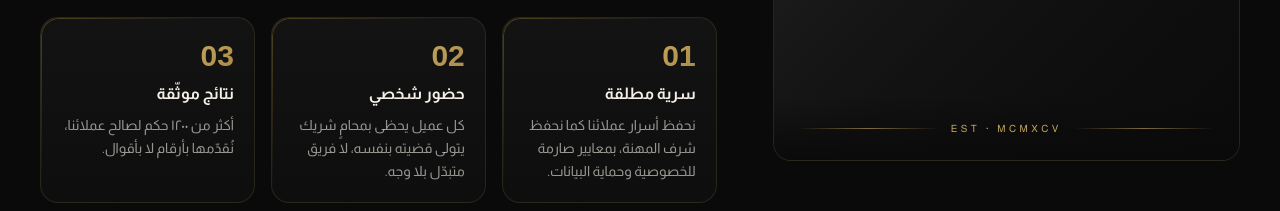
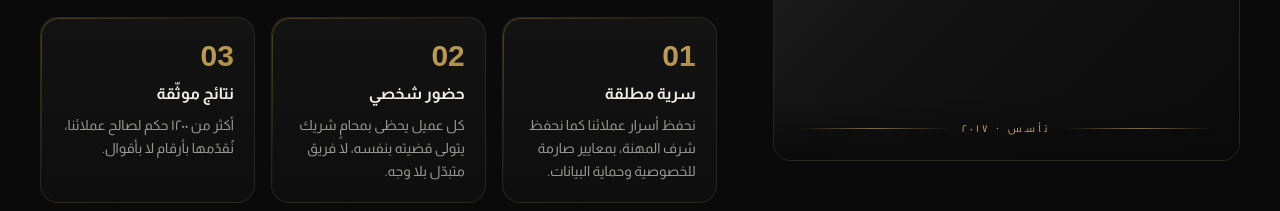
Before and after one commit to ahmalnoman/elite-law-firm, a Next.js app: page / in a window 1280 px wide. Shown: the part 1760-1971 px from the top of the page. Built offline with nearby package versions, Linux system fonts and the light colour scheme; a web font is replaced by a local one.

Commit message:
feat: About founding ornament from i18n

```diff
--- a/components/About.tsx
+++ b/components/About.tsx
@@ -35,7 +35,7 @@ export default function About() {
               <Image src="/logo.png" alt="Elite" width={420} height={240} className="opacity-90 w-3/4 h-auto" />
             </div>
             <div className="absolute bottom-0 inset-x-0 p-6 bg-gradient-to-t from-ink to-transparent">
-              <div className="ornament text-[10px] tracking-[0.35em]">EST · MCMXCV</div>
+              <div className="ornament text-[10px] tracking-[0.35em]">{dict.brand.est}</div>
             </div>
           </div>
         </motion.div>
```
